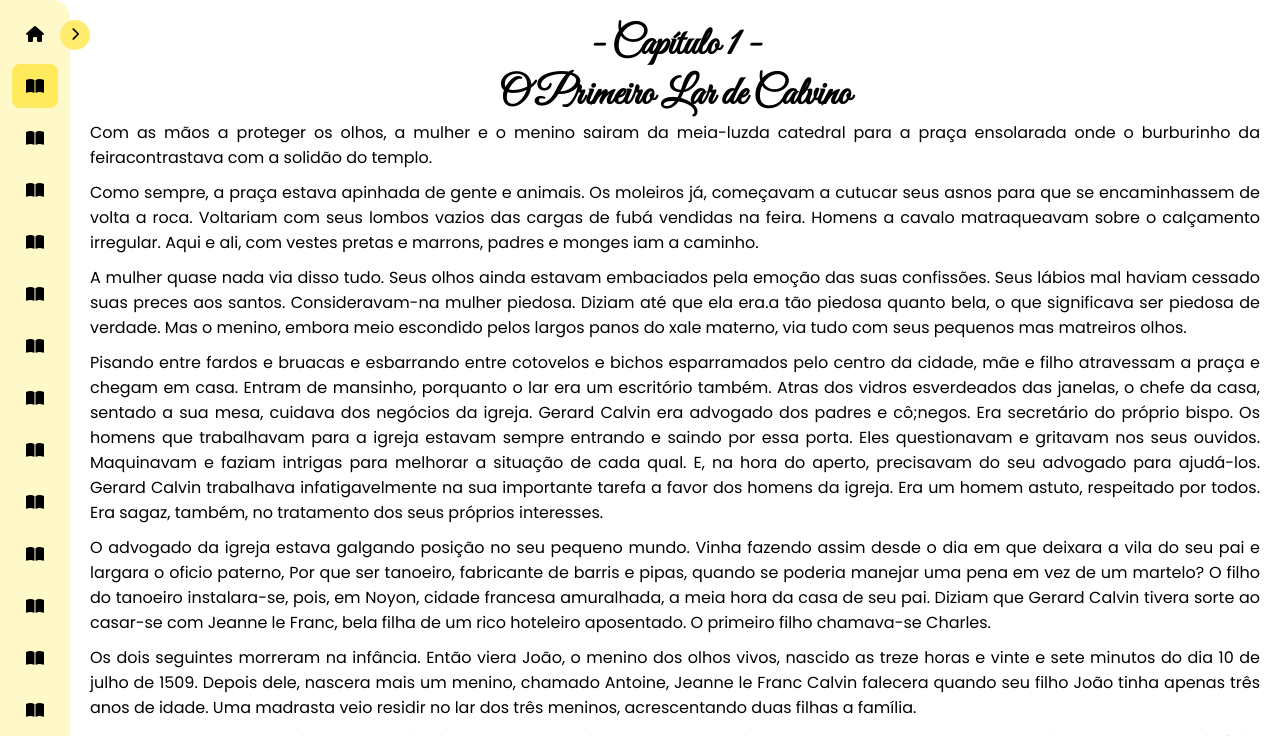
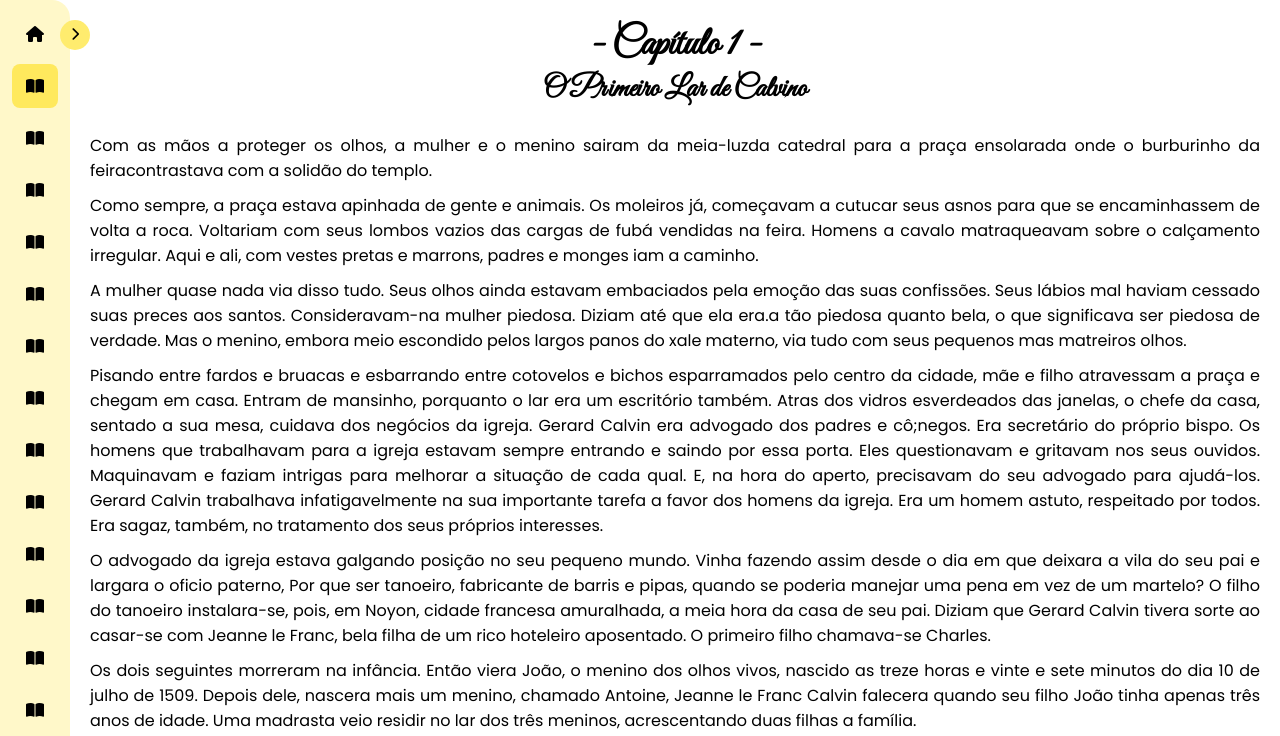
Before and after one commit to Tavinho75/joao-calvino, a plain HTML site: page capitulos/capitulo1.html in a window 1280 px wide. Shown: the top 736 px of the page. Drawn offline with Linux system fonts and the light colour scheme.

Commit message:
Atualizar o capitulo1.html

```diff
--- a/capitulos/capitulo1.html
+++ b/capitulos/capitulo1.html
@@ -141,7 +141,7 @@
 
     <main>
       <h1>- Capítulo 1 -</h1>
-      <h1>O Primeiro Lar de Calvino</h1>
+      <h2>O Primeiro Lar de Calvino</h2>
       <p>
         Com as mãos a proteger os olhos, a mulher e o menino sairam da meia-luzda catedral para a praça ensolarada onde o burburinho da feiracontrastava com a solidão do templo.
       </p>
```
